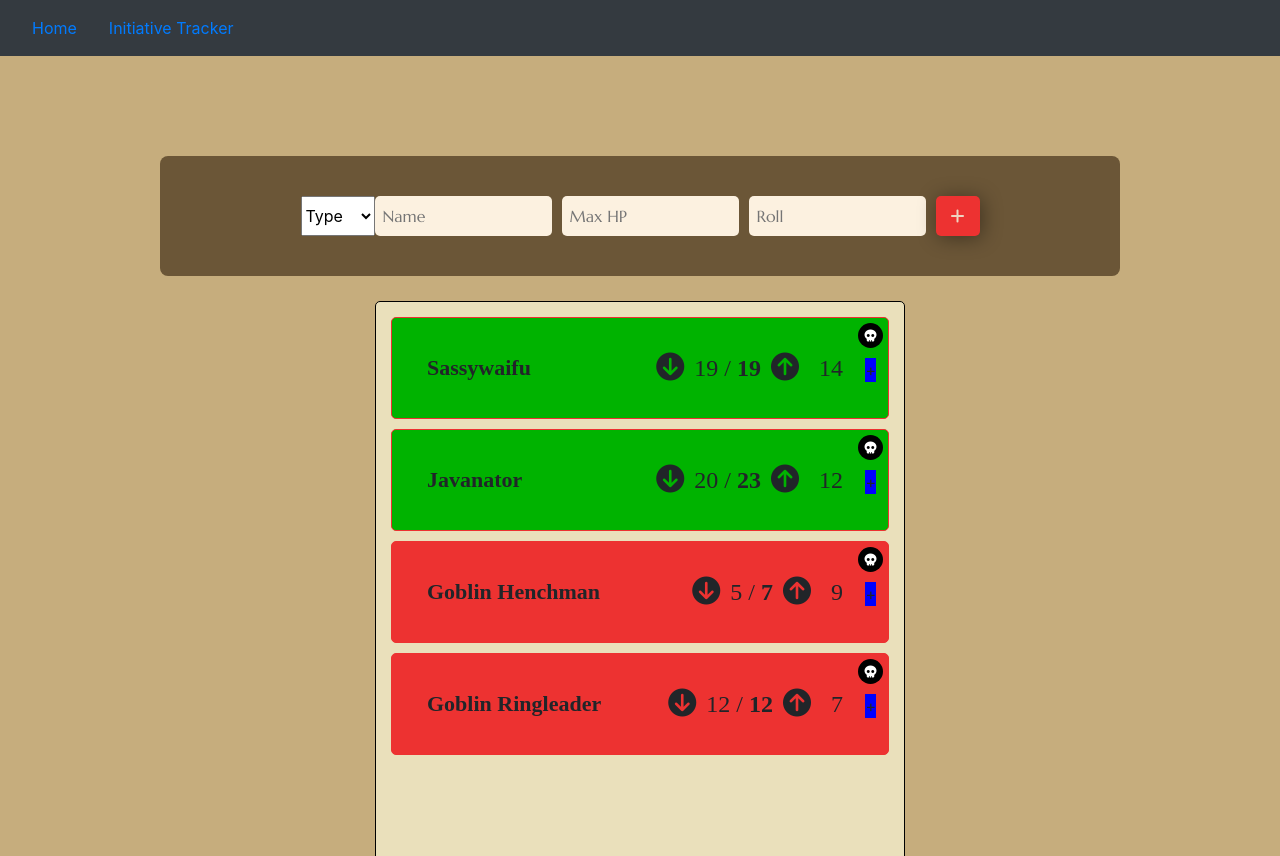
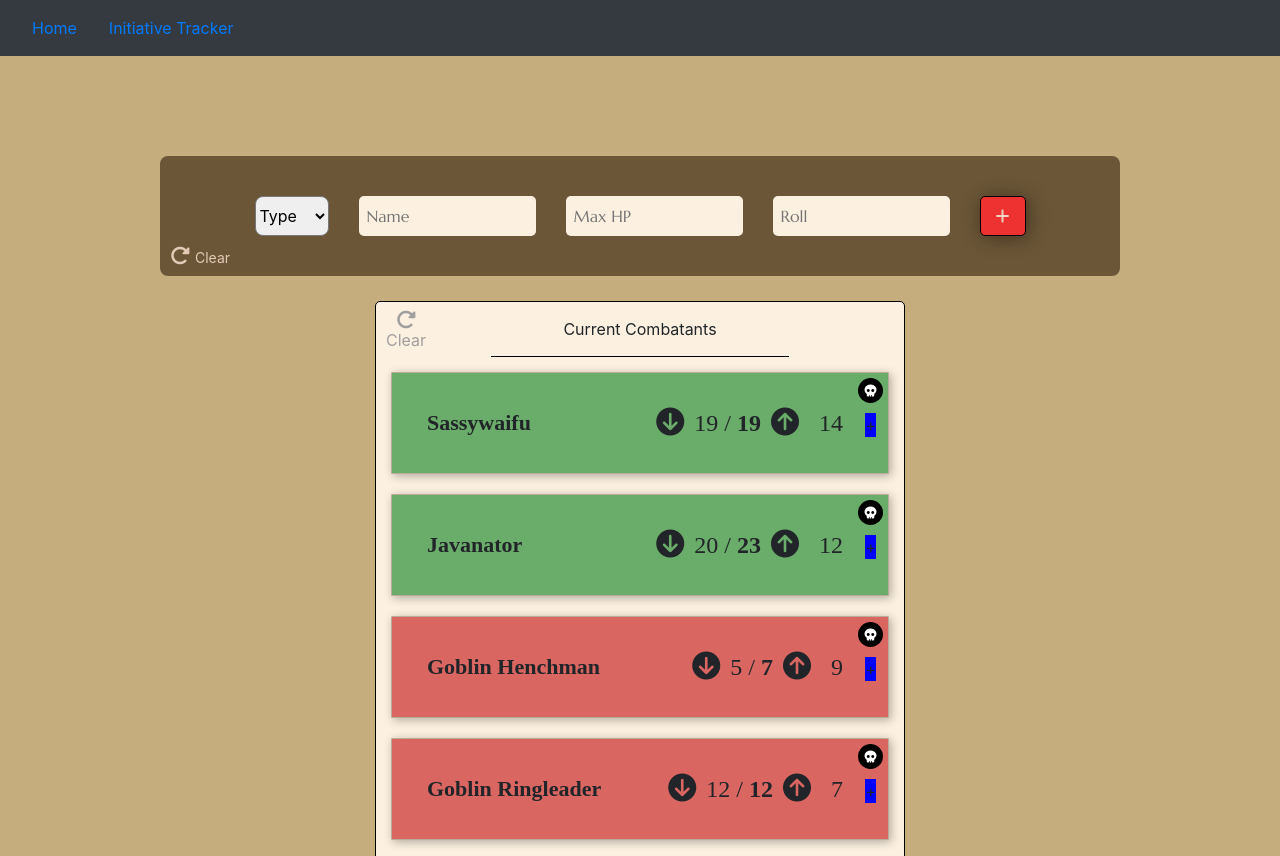
Before and after one commit to java152001/DMCompanion, a React (Create React App) app in the folder client/: page /inttracker in a window 1280 px wide. Built offline with nearby package versions, Linux system fonts and the light colour scheme; a web font is replaced by a local one.

Commit message:
Completed a lot of preliminary styles, need font to continue

```diff
--- a/client/src/components/InitCard/initCard.css
+++ b/client/src/components/InitCard/initCard.css
@@ -1,21 +1,22 @@
 .initCard {
     background-color: #d7bf93;
     padding: 25px 35px;
-    border: 1px solid #ed3231;
-    border-radius: 5px;
-    margin-bottom: 10px;
+    border: 1px solid #B9AD9A;
+    border-radius: 1px;
+    margin-bottom: 20px;
     position: relative;
     display: flex;
     justify-content: space-between;
     align-items: center;
+    box-shadow: 2px 2px 10px rgba(0, 0, 0, 0.3);
 }
 
 .initCard.good {
-    background-color: #00b300;
+    background-color: #6AAC69;
 }
 
 .initCard.evil {
-    background-color: #ed3231;
+    background-color: #DA6661;
 }
 
 .initCard .name-cont .name {
--- a/client/src/components/InitCont/index.jsx
+++ b/client/src/components/InitCont/index.jsx
@@ -44,6 +44,9 @@ export default class InitiativeTracker extends Component {
     render() {
         return (
             <div className="initCont">
+                <div className="titleCont">
+                    Current Combatants
+                </div>
                 {this.state.participants
                     .sort((a, b) => b.roll - a.roll)
                     .map((participant, i) => (
@@ -64,6 +67,12 @@ export default class InitiativeTracker extends Component {
                         />
                     ))
                 }
+                <div className="clearAll"
+                    onClick = { this.clearInputs }
+                    >
+                        <i class="fas fa-redo-alt"></i>
+                        <span>Clear</span>
+                </div>
             </div>
         )
     }
--- a/client/src/components/InitCont/initCont.css
+++ b/client/src/components/InitCont/initCont.css
@@ -0,0 +1,27 @@
+.initCont {
+    position: relative;
+}
+
+.initCont .titleCont {
+    width: 60%;
+    margin: 0 auto 15px;
+    text-align: center;
+    padding: 0 0 15px;
+    border-bottom: 1px solid #000;
+}
+
+.initCont .clearAll {
+    position: absolute;
+    top: -5px;
+    left: -5px;
+    color: #A09E9E;
+    display: flex;
+    flex-direction: column;
+    align-items: center;
+    cursor: pointer;
+}
+
+.initCont .clearAll i {
+    font-size: 20px;
+    line-height: .8;
+}
--- a/client/src/pages/Initiativetracker/index.jsx
+++ b/client/src/pages/Initiativetracker/index.jsx
@@ -53,6 +53,7 @@ export default class Initiativetracker extends Component {
         this.handleChangeHP = this.handleChangeHP.bind(this);
         this.handleAlignmentChange = this.handleAlignmentChange.bind(this);
         this.handleMultiChange = this.handleMultiChange.bind(this);
+        this.clearInputs = this.clearInputs.bind(this);
         this.handleUpdateRoll = this.handleUpdateRoll.bind(this);
         this.addButton = this.addButton.bind(this);
         this.checkDeath = this.checkDeath.bind(this);
@@ -104,6 +105,22 @@ export default class Initiativetracker extends Component {
         this.setState({
             newMulti: parseInt(e.target.value)
         })
+    }
+
+    clearInputs() {
+        this.setState({
+            newHP : 0,
+            newAlignment : "",
+            newName : "",
+            newRoll : 0
+        })
+
+        document.body.querySelector("#name").value = "";
+        document.body.querySelector(".alignmentSelect").value = "type";
+        document.body.querySelector("#hp").value = "";
+        document.body.querySelector("#roll").value = "";
+
+        console.log('clear fired');
     }
 
     addButton() {
@@ -197,21 +214,24 @@ export default class Initiativetracker extends Component {
                         className = "alignmentSelect"
                         onChange = {this.handleAlignmentChange}
                     >
-                        <option selected disabled>Type</option>
+                        <option selected disabled value="type">Type</option>
                         <option value="good">Ally</option>
                         <option value="evil">Enemy</option>
                     </select>
                     <input
+                        id = "name"
                         type="text"
                         placeholder = "Name"
                         onChange = {this.handleChangeName}
                     />
                     <input
+                        id = "hp"
                         type="number"
                         placeholder = "Max HP"
                         onChange = {this.handleChangeHP}
                     />
                     <input
+                        id = "roll"
                         type="number"
                         placeholder = "Roll"
                         onChange = {this.handleChangeRoll}
@@ -228,6 +248,12 @@ export default class Initiativetracker extends Component {
                     >
                         <i className="fas fa-plus"></i>
                     </div>
+                    <div className="clearBtn"
+                        onClick = { this.clearInputs }
+                    >
+                        <i class="fas fa-redo-alt"></i>
+                        <span>Clear</span>
+                    </div>
                 </div>
                 <div className="main-cont">
                     <InitCont
--- a/client/src/pages/Initiativetracker/initiative.css
+++ b/client/src/pages/Initiativetracker/initiative.css
@@ -6,6 +6,7 @@
 }
 
 .intTracker .newEntry {
+    position: relative;
     display: flex;
     justify-content: center;
     padding: 40px 0;
@@ -13,6 +14,15 @@
     margin: 0 auto 25px;
     background-color: #6B5637;
     border-radius: 8px;
+}
+
+.intTracker .newEntry .alignmentSelect {
+    margin-right: 30px;
+    border-radius: 8px;
+}
+
+.intTracker .newEntry .alignmentSelect:focus {
+    outline: none;
 }
 
 .intTracker .newEntry input {
@@ -23,7 +33,7 @@
     padding: 8px;
     resize: none;
     font-family: Marcellus,serif;
-    margin-right: 10px;
+    margin-right: 30px;
 }
 
 .intTracker .newEntry input:focus {
@@ -40,10 +50,25 @@
     background-color: #ed3231;
     box-shadow: 2px 2px 20px rgba(0,0,0,.4);
     border-radius: 5px;
+    border: 1px solid #000;
     cursor: pointer;
     display: flex;
     align-items: center;
     justify-content: center;
+}
+
+.intTracker .newEntry .clearBtn {
+    position: absolute;
+    left: 10px;
+    bottom: 5px;
+    color: #E3CAB6;
+    font-size: 20px;
+    cursor: pointer;
+}
+
+.intTracker .newEntry .clearBtn span {
+    font-size: 14px;
+    margin-left: 5px;
 }
 
 .intTracker .main-cont {
@@ -53,5 +78,5 @@
     margin: 0 auto;
     border: 1px solid #000;
     border-radius: 5px;
-    background-color: #eae0bb;
+    background-color: #FCF1E0;
 }
```
